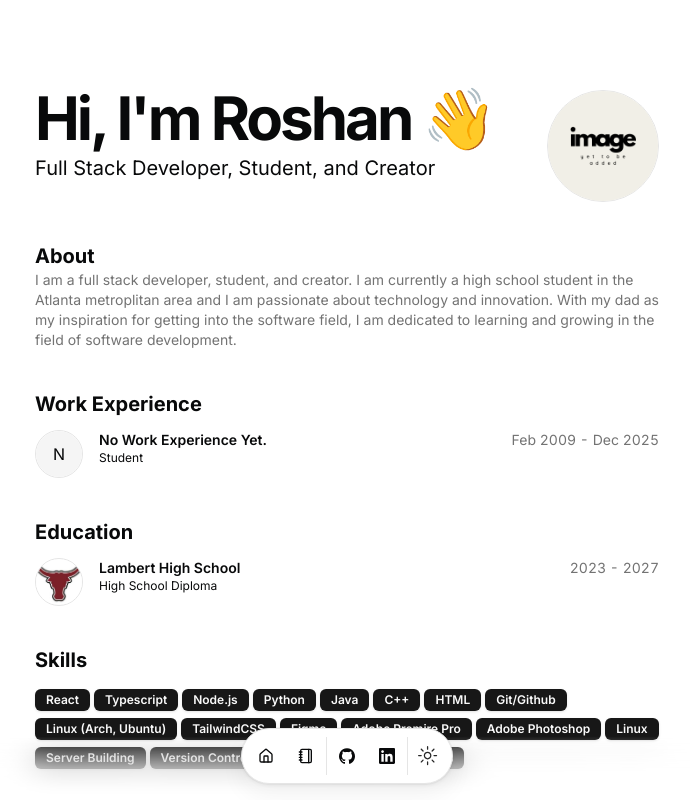
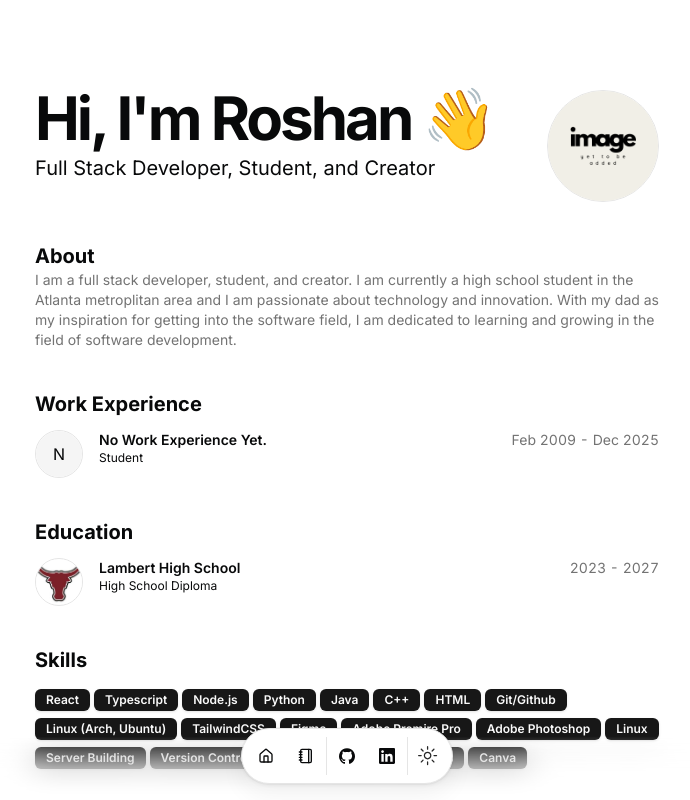
Before and after one commit to Roshan-Rengadurai/portfolio, a Next.js app: page / in a window 1280 px wide. Shown: the top 800 px of the page, without its empty margins (293-983 px from the left). Built offline with nearby package versions, Linux system fonts and the light colour scheme.

Commit message:
minor changes

```diff
--- a/src/data/resume.tsx
+++ b/src/data/resume.tsx
@@ -32,6 +32,7 @@ export const DATA = {
     "Bash",
     "MacOS",
     "Windows",
+    "Canva",
 
   ],
   navbar: [
```
